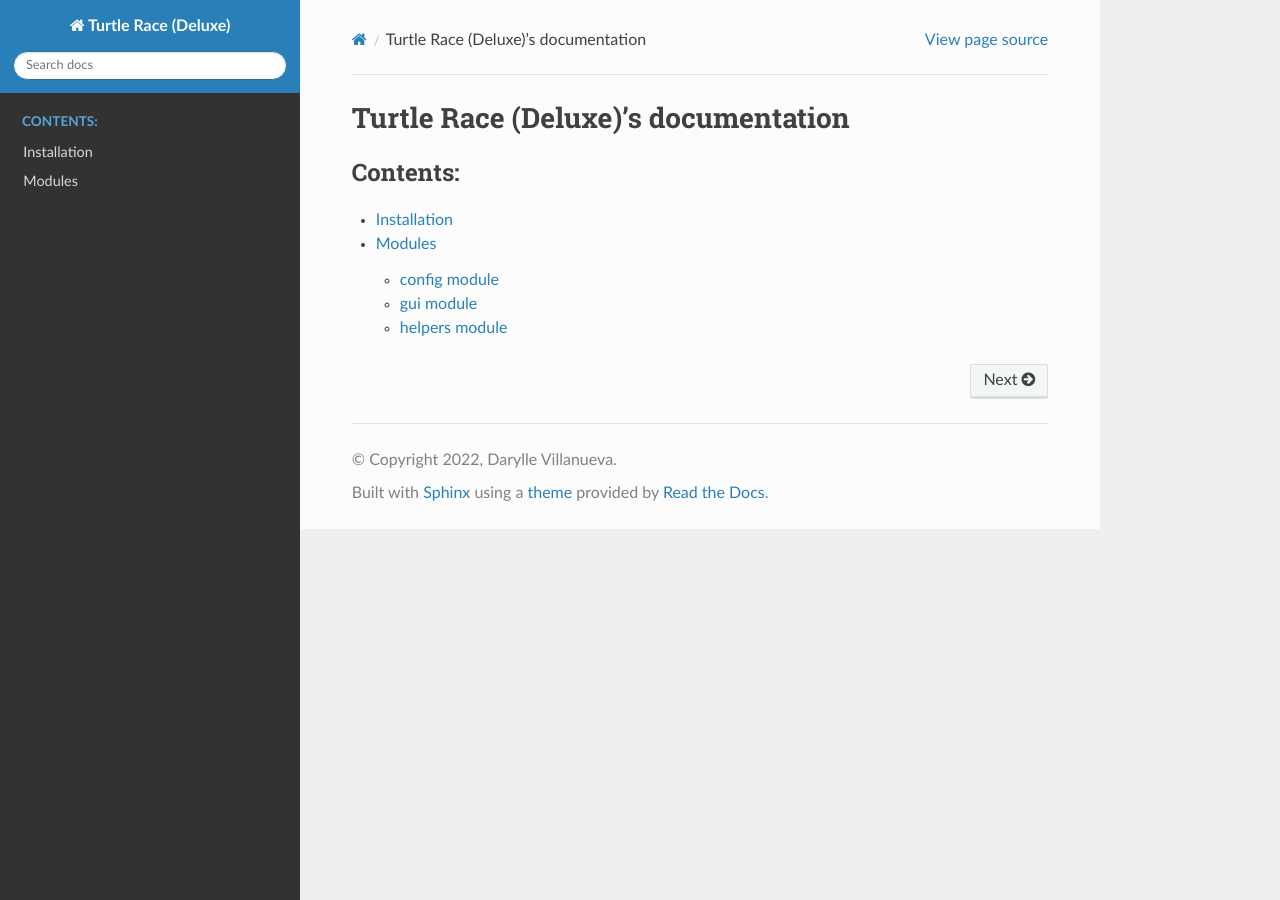
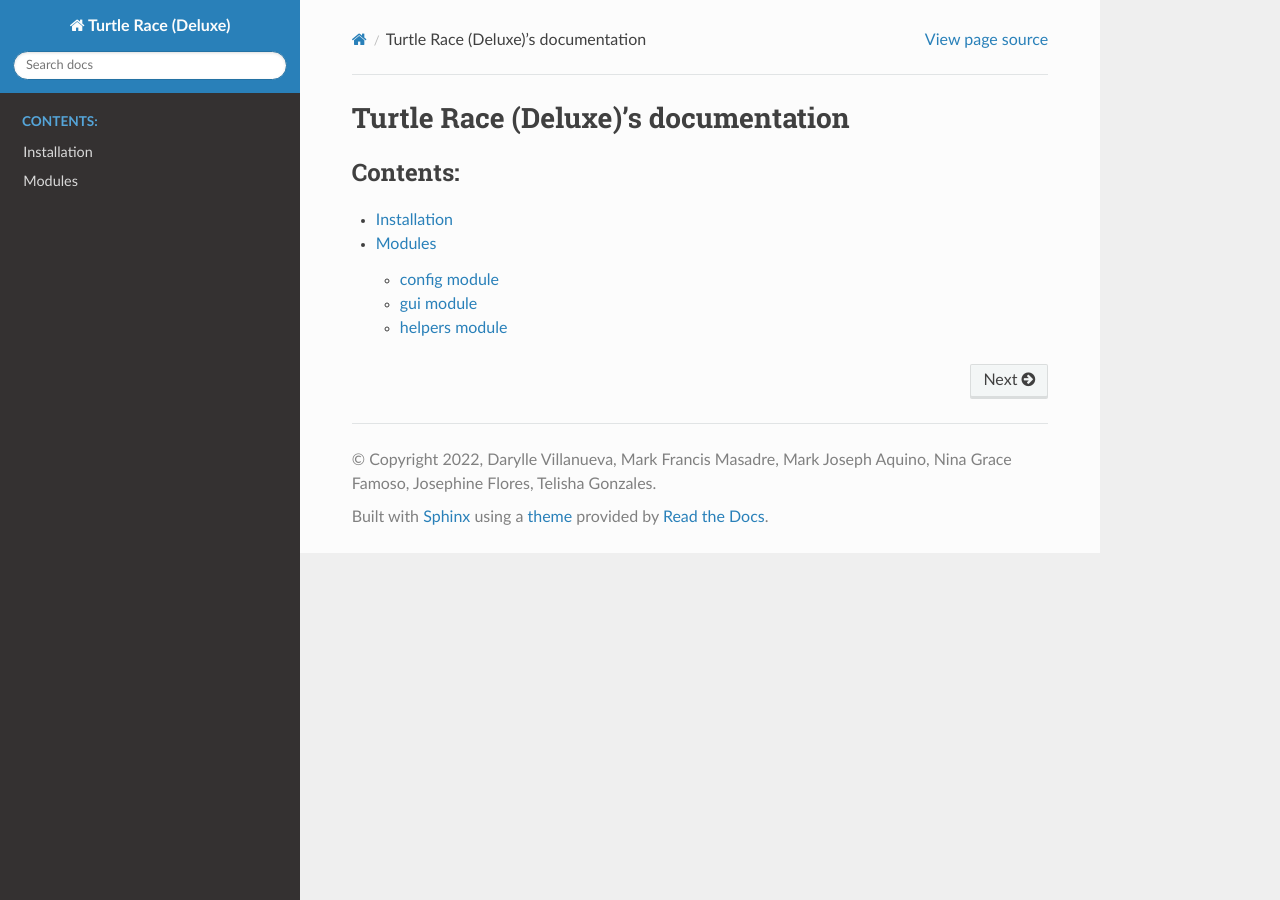
Before and after one commit to shrimpeu/turtle-race-deluxe, a Sphinx documentation site: the page built from docs/source/index.rst, in a window 1280 px wide. Built offline with Sphinx 7.4.7 and the Read the Docs theme 2.0.0, drawn with Linux system fonts in a browser that asks for light colours.

Commit message:
update authors

```diff
--- a/docs/source/conf.py
+++ b/docs/source/conf.py
@@ -18,10 +18,10 @@ sys.path.insert(0, os.path.abspath('../../src'))
 # -- Project information -----------------------------------------------------
 
 project = 'Turtle Race (Deluxe)'
-# copyright = '2022, Darylle Villanueva, Mark Francis Masadre, Mark Joseph Aquino, Nina Grace Famoso, Josephine Flores, Telisha Gonzales'
-# author = 'Darylle Villanueva, Mark Francis Masadre, Mark Joseph Aquino, Nina Grace Famoso, Josephine Flores, Telisha Gonzales'
-copyright = '2022, Darylle Villanueva'
-author = 'Darylle Villanueva'
+copyright = '2022, Darylle Villanueva, Mark Francis Masadre, Mark Joseph Aquino, Nina Grace Famoso, Josephine Flores, Telisha Gonzales'
+author = 'Darylle Villanueva, Mark Francis Masadre, Mark Joseph Aquino, Nina Grace Famoso, Josephine Flores, Telisha Gonzales'
+# copyright = '2022, Darylle Villanueva'
+# author = 'Darylle Villanueva'
 
 
 # -- General configuration ---------------------------------------------------
```
